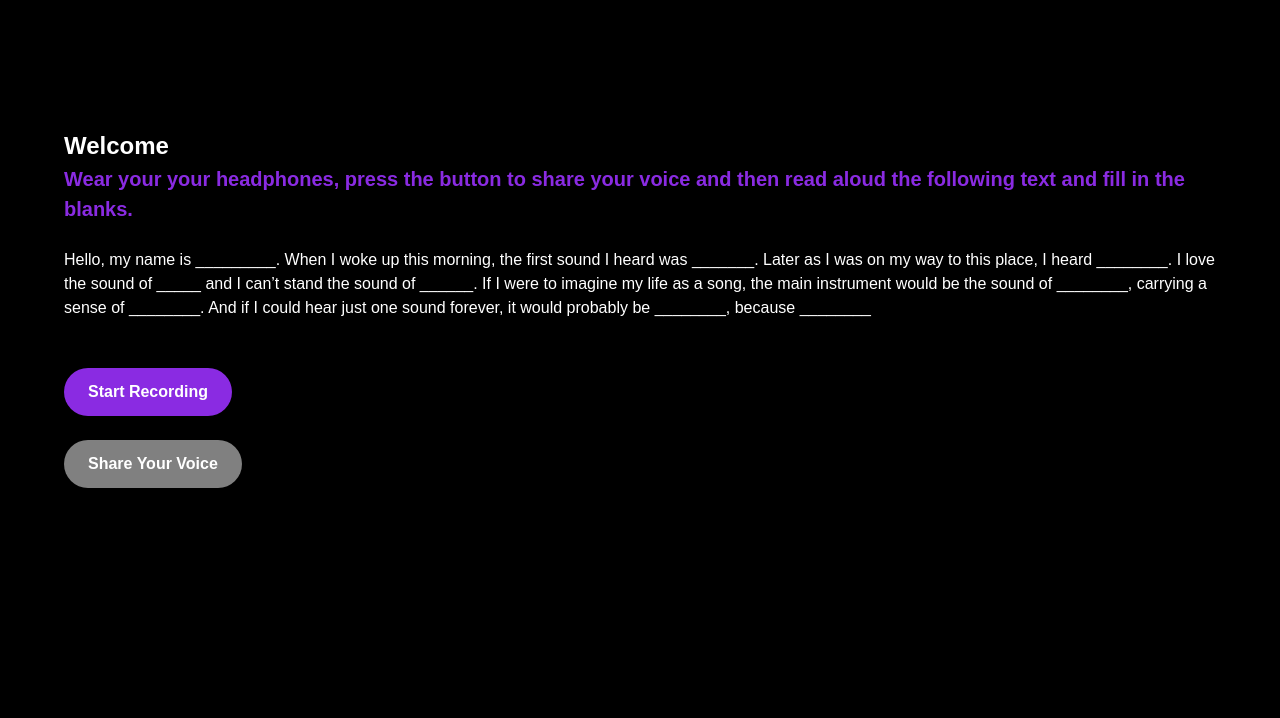
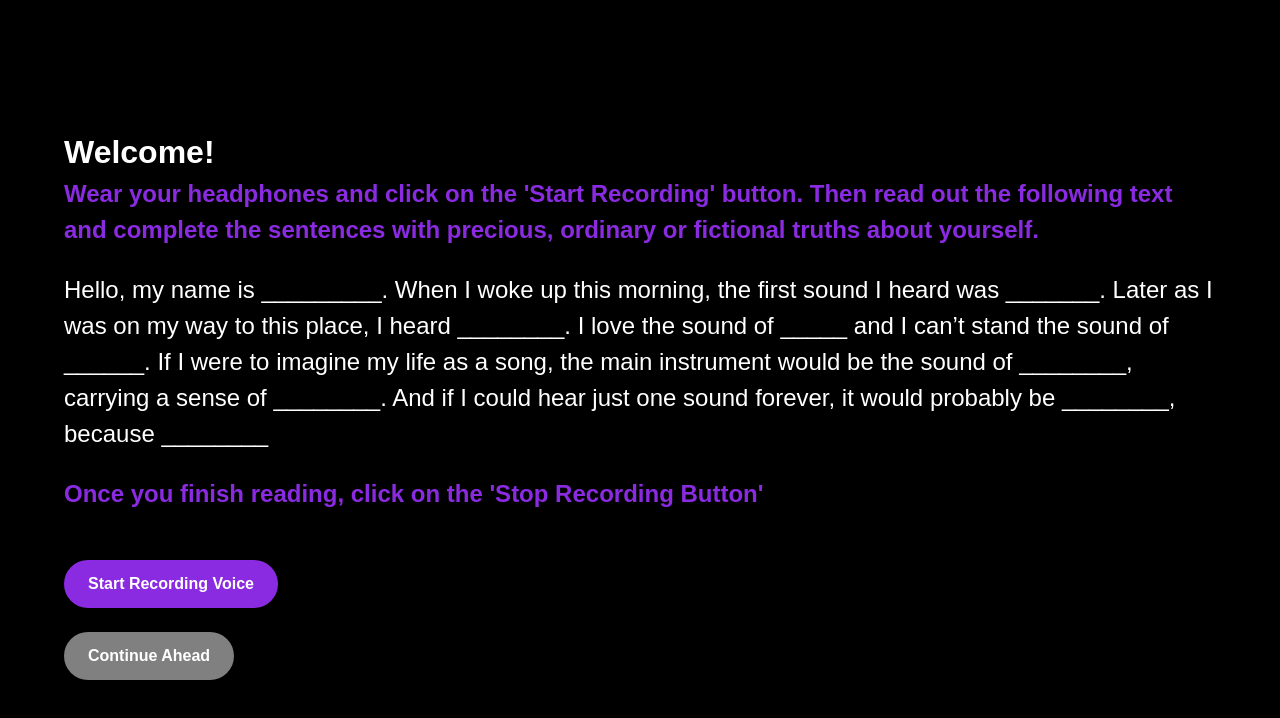
Before and after one commit to gauravnijjer/voice-agents, a Next.js app: page /agent1/onboarding in a window 1280 px wide. Shown: the top 718 px of the page. Built offline with nearby package versions, Linux system fonts and the light colour scheme.

Commit message:
css edits on page

```diff
--- a/app/agent1/onboarding/page.js
+++ b/app/agent1/onboarding/page.js
@@ -4,7 +4,7 @@ export default function page() {
   console.log(process.env.AGENT_ID1)
   return (
     <div>
-      <h1>Welcome</h1>
+      <h1>Welcome!</h1>
       <AudioRecorder agentName={"agent1"} agentId={process.env.AGENT_ID1} />
     </div>
   )
--- a/app/components/audio-recorder.js
+++ b/app/components/audio-recorder.js
@@ -243,31 +243,32 @@ const AudioRecorder = ({ agentName,agentId }) => {
 
   return (
     <div>
-      <h2>
-        Wear your your headphones, press the button to share your voice and then read aloud the following text and fill in the blanks.
-      </h2>
+      <h2>Wear your headphones and click on the 'Start Recording' button. Then read out the following text and complete the sentences with precious, ordinary or fictional truths about yourself.    </h2>
       <br />
       <p>
       Hello, my name is _________. When I woke up this morning, the first sound I heard was _______. Later as I was on my way to this place, I heard ________. I love the sound of _____ and I can’t stand the sound of ______. If I were to imagine my life as a song, the main instrument would be the sound of ________, carrying a sense of ________. And if I could hear just one sound forever, it would probably be ________, because ________
-      </p>
+      </p> <br /><h2>Once you finish reading, click on the 'Stop Recording Button' </h2>
+
       <br />
       <br />
       <button className="border-2 border-black" disabled={uploading} onClick={toggleRecording}>
-        {isRecording ? "Stop Recording" : "Start Recording"}
+        {isRecording ? "Stop Recording Voice" : "Start Recording Voice"}
       </button>
 
       {audioData && (
         <div>
-          <h3>Recorded Audio:</h3>
+          <h4>Recorded Audio:</h4>
           <audio ref={audioRef} controls>
             <source src={audioData} type="audio/wav" />
             Your browser does not support the audio element.
           </audio>
 
           <div>
-            {!isPlaying && <button className="border-2 border-black" onClick={playAudio}>Play</button>}
-            {isPlaying && <button className="border-2 border-black" onClick={stopAudio}>Stop</button>}
+            {/* {!isPlaying && <button className="border-2 border-black" onClick={playAudio}>Play</button>}
+            {isPlaying && <button className="border-2 border-black" onClick={stopAudio}>Stop</button>} */}
           </div>
+          <br />
+          <h3>Now click on the button below to continue ahead </h3>
         </div>
       )}
 
@@ -306,7 +307,7 @@ const AudioRecorder = ({ agentName,agentId }) => {
         disabled={isRecording || !audioData || uploadingAgent}
         // className={` disabled:bg-red-300 disabled:text-gray-400 px-2 py-1 border-red-500 bg-blue-400 text-blue-600 `}
       >
-        Share Your Voice
+        Continue Ahead
       </button>
 
       {uploadingAgent && <p className="text-green-600 text-lg">Sharing your voice...</p>}
--- a/app/globals.css
+++ b/app/globals.css
@@ -21,19 +21,27 @@ body {
 
 p {
   color: #ffffff;
+  font-size: 24px;
 }
 
 h1 {
   color: white;
-  font-size: 24px;
+  font-size: 32px;
   font-weight: bold;
 }
 
 h2 {
   color: blueviolet;
-  font-size: 20px;
+  font-size: 24px;
   font-weight: bold;
 }
+
+h3 {
+  color: red;
+  font-size: 24px;
+  font-weight: bold;
+}
+
 
 
 button {
```
